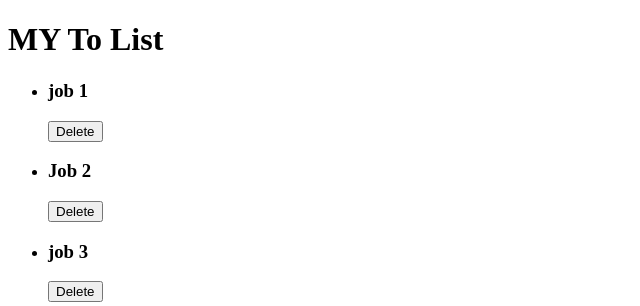
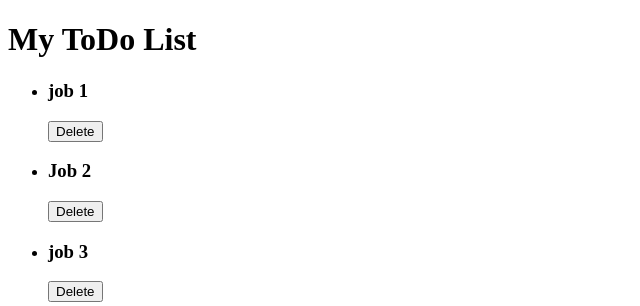
Before and after one commit to kamathbakshay/Django-TodoList, a Django app: page /todo/list/ in a window 1280 px wide. Shown: the top 306 px of the page, without its empty margins (0-640 px from the left). Run offline with Django 3.2, Linux system fonts and the light colour scheme; data comes from the database, SQL or seed files in the repository; both versions use the stored data as it was after the commit.

Commit message:
heading chainged

```diff
--- a/myproject/Todo/templates/Todo/index.html
+++ b/myproject/Todo/templates/Todo/index.html
@@ -5,7 +5,7 @@
     <title>index</title>
 </head>
 <body>
-  <h1> MY To List </h1>
+  <h1> My ToDo List </h1>
   <ul>
     {%for item in all_todo_items%}
 
```
Also changed, not shown: myproject/db.sqlite3.
